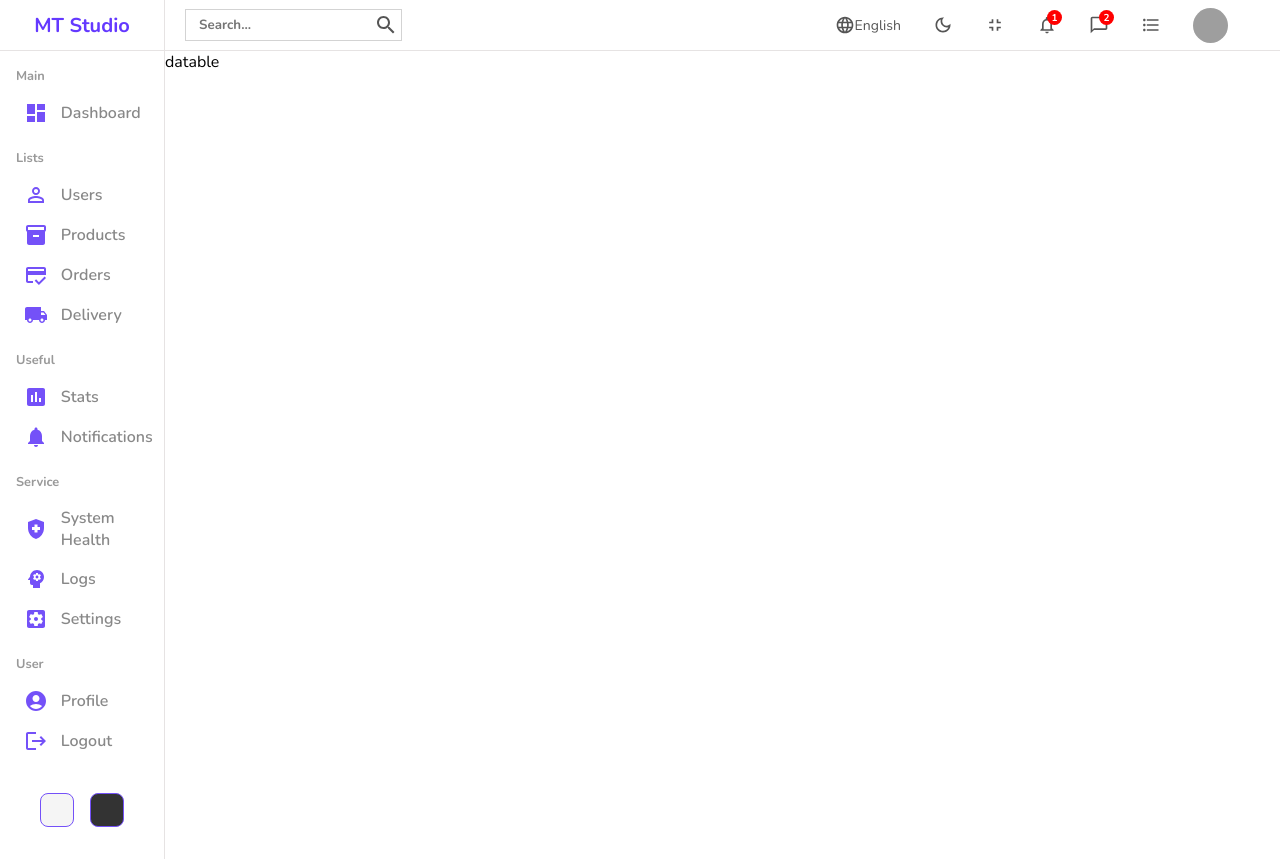
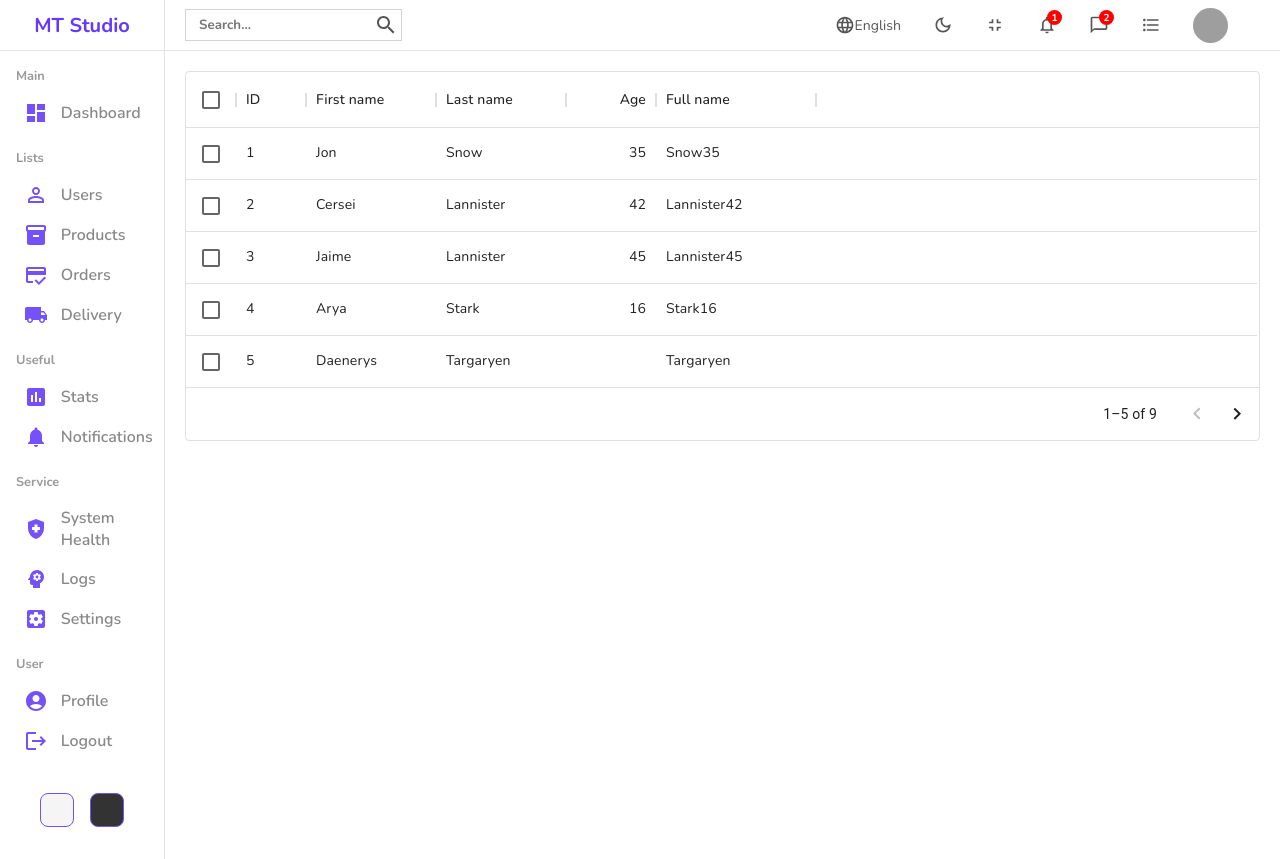
Before and after one commit to morshed162036/React_Projects, a React (Create React App) app in the folder admin_panel/: page /users in a window 1280 px wide. Built offline with nearby package versions, Linux system fonts and the light colour scheme; grey boxes are pictures that could not be loaded.

Commit message:
latest update

```diff
--- a/admin_panel/package.json
+++ b/admin_panel/package.json
@@ -7,6 +7,7 @@
     "@emotion/styled": "^11.8.1",
     "@mui/icons-material": "^5.6.2",
     "@mui/material": "^5.6.2",
+    "@mui/x-data-grid": "^5.10.0",
     "@testing-library/jest-dom": "^5.16.4",
     "@testing-library/react": "^13.1.1",
     "@testing-library/user-event": "^13.5.0",
--- /dev/null
+++ b/admin_panel/src/component/datatable/Datatable.jsx
@@ -0,0 +1,57 @@
+import "./datatable.scss";
+import { DataGrid } from "@mui/x-data-grid";
+const columns = [
+  { field: "id", headerName: "ID", width: 70 },
+  { field: "firstName", headerName: "First name", width: 130 },
+  { field: "lastName", headerName: "Last name", width: 130 },
+  {
+    field: "age",
+    headerName: "Age",
+    type: "number",
+    width: 90,
+  },
+  {
+    field: "fullName",
+    headerName: "Full name",
+    description: "This column has a value getter and is not sortable.",
+    sortable: false,
+    width: 160,
+    // valueGetter: (params) =>
+    //   `${params.row.firstName || ""} ${params.row.lastName || ""}`,
+    renderCell: (params) => {
+      return (
+        <>
+          <span>{params.row.lastName}</span>
+          <p>{params.row.age}</p>
+        </>
+      );
+    },
+  },
+];
+
+const rows = [
+  { id: 1, lastName: "Snow", firstName: "Jon", age: 35 },
+  { id: 2, lastName: "Lannister", firstName: "Cersei", age: 42 },
+  { id: 3, lastName: "Lannister", firstName: "Jaime", age: 45 },
+  { id: 4, lastName: "Stark", firstName: "Arya", age: 16 },
+  { id: 5, lastName: "Targaryen", firstName: "Daenerys", age: null },
+  { id: 6, lastName: "Melisandre", firstName: null, age: 150 },
+  { id: 7, lastName: "Clifford", firstName: "Ferrara", age: 44 },
+  { id: 8, lastName: "Frances", firstName: "Rossini", age: 36 },
+  { id: 9, lastName: "Roxie", firstName: "Harvey", age: 65 },
+];
+const Datatable = () => {
+  return (
+    <div className="DataTable">
+      <DataGrid
+        rows={rows}
+        columns={columns}
+        pageSize={5}
+        rowsPerPageOptions={[5]}
+        checkboxSelection
+      />
+    </div>
+  );
+};
+
+export default Datatable;
--- /dev/null
+++ b/admin_panel/src/component/datatable/datatable.scss
@@ -0,0 +1,4 @@
+.DataTable{
+    height: 370px;
+    padding: 20px;
+}
--- a/admin_panel/src/pages/list/List.jsx
+++ b/admin_panel/src/pages/list/List.jsx
@@ -1,6 +1,7 @@
 import './list.scss'
 import Sidebar from "../../component/sidebar/Sidebar"
 import Navbar from "../../component/navbar/Navbar";
+import Datatable from '../../component/datatable/Datatable';
 
 
 const List = () => {
@@ -9,7 +10,7 @@
       <Sidebar/>
       <div className="listContainer">
         <Navbar/>
-        datable
+        <Datatable/>
       </div>
     </div>
   )
```
Also changed, not shown: admin_panel/src/component/datatable/Datatablesource.js (added, +51 -0 lines), 1 other file (tests, documents, lock files or other folders).
